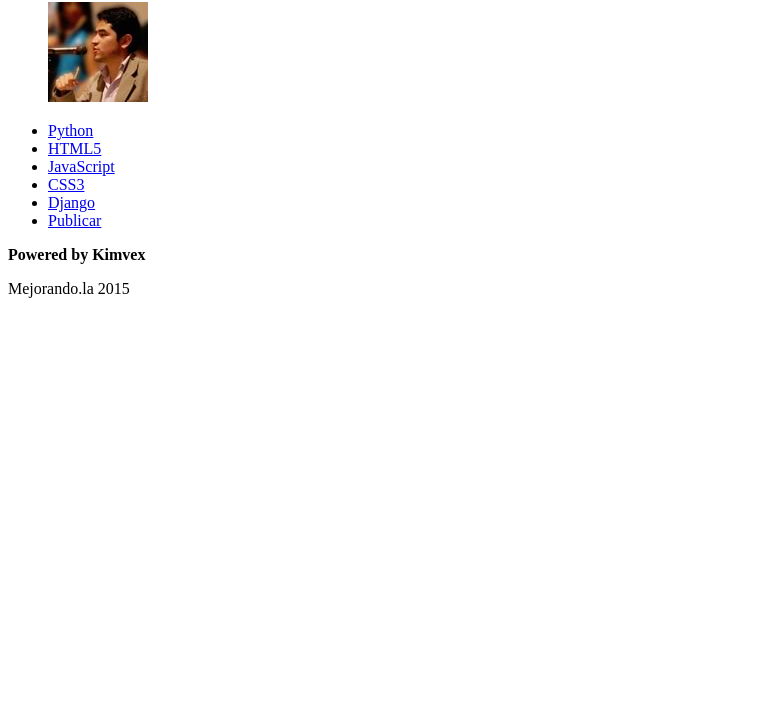
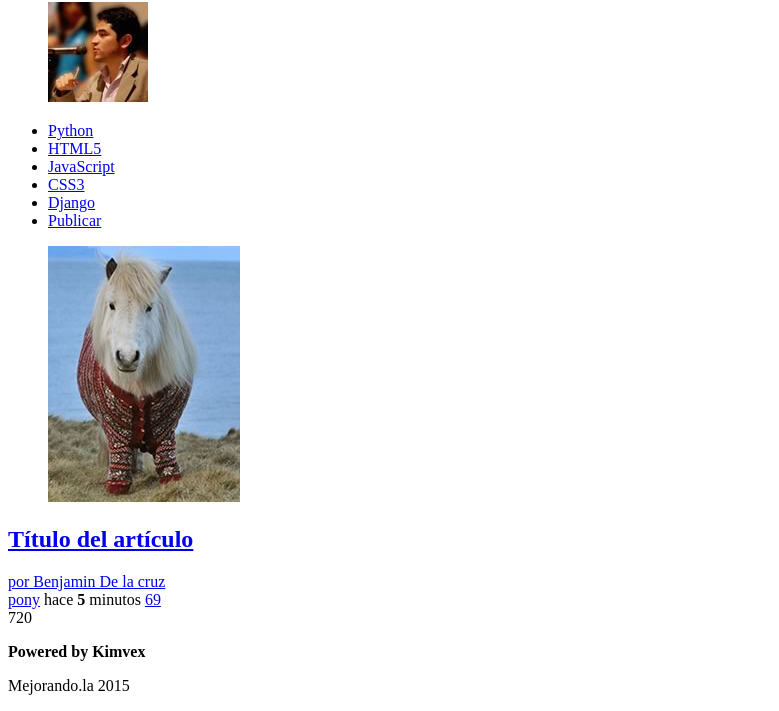
Before and after one commit to kimvex/Puls, a plain HTML site: page index.html in a window 1280 px wide. Shown: the part 258-969 px from the top of the page, without its empty margins (0-779 px from the left). Before the commit the page ends 800 px from the top, so only its background shows below. Drawn offline with Linux system fonts and the light colour scheme.

Commit message:
Se le agrego todo el contenido a la etiqueta section, donde esta el articulo y toda la informacion. Ademas agregamos una imagen que ira en section

```diff
--- a/index.html
+++ b/index.html
@@ -27,8 +27,38 @@
 			</li>
 		</ul>
 	</nav>
-	<section>
-		<article></article>
+	<section id="contenido">
+		<article class="item">
+			<figure class="imagen_item">
+				<img src="imagen.jpg">
+			</figure>
+			<h2 class="titulo_item">
+				<a href="#">
+					Título del artículo
+				</a>
+			</h2>
+			<div class="autor_item">
+				<a href="#">
+					por Benjamin De la cruz
+				</a>
+			</div>
+			<div class="datos_item">
+				<a href="#" class="tag_item">pony</a>
+				<span class="fecha_item">
+					hace <strong>5</strong> minutos
+				</span>
+				<a href="#" class="comentarios_item">
+					69
+				</a>
+				<a href="#" class="guardar_item">
+				</a>
+			</div>
+			<div class="votacion">
+				<a href="#" class="up"></a>
+				720
+				<a href="#" class="down"></a>
+			</div>
+		</article>
 	</section>
 	<footer>
 		<p>
```
Also changed, not shown: imagen.jpg (added).
